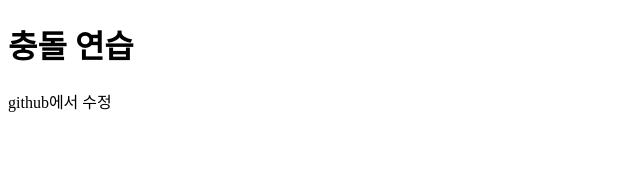
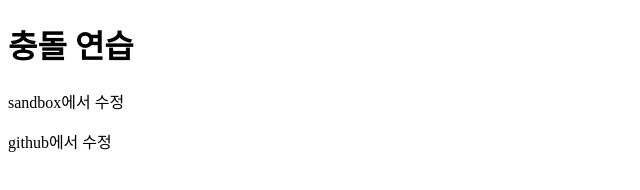
Before and after one commit to WoodysCloud/frontend, a plain HTML site: page test.html in a window 1280 px wide. Shown: the whole page, without its empty margins (0-640 px from the left). Drawn offline with Linux system fonts and the light colour scheme.

Commit message:
샌드박스 수정 - merge

```diff
--- a/test.html
+++ b/test.html
@@ -8,6 +8,7 @@
   </head>
   <body>
     <h1>충돌 연습</h1>
+    <p>sandbox에서 수정</p>
     <p>github에서 수정</p>
   </body>
 </html>
```
